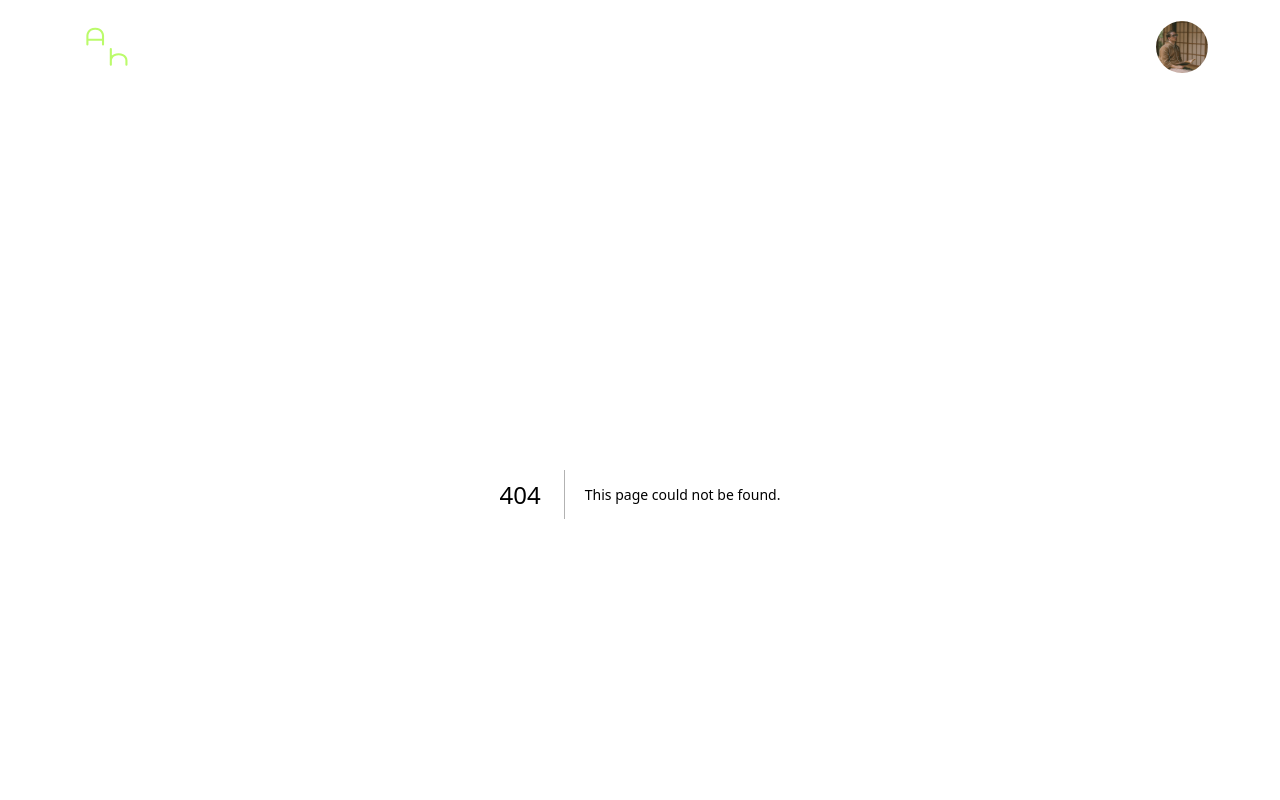
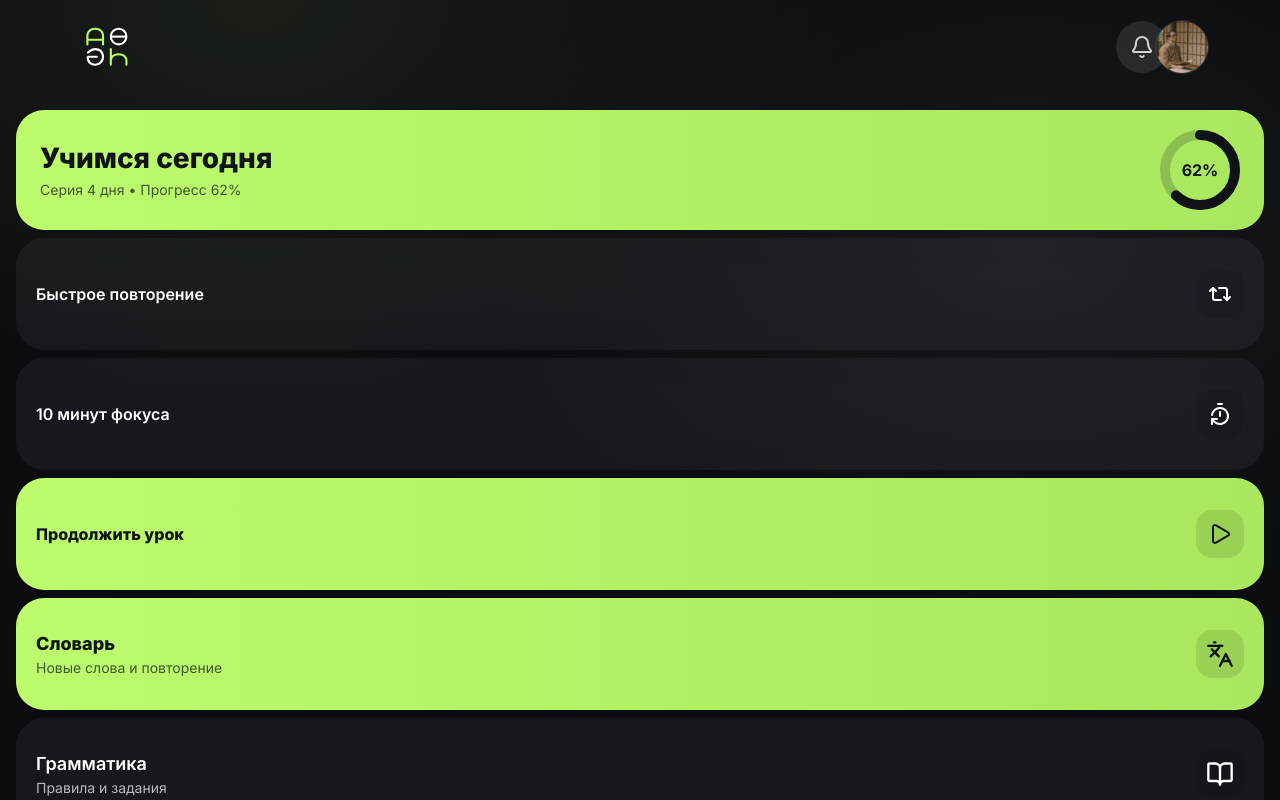
Before and after one commit to renat2006/tat-bu-2025-frontend, a Next.js app: page /learn in a window 1280 px wide. Before the commit this address had no page. Shown: the top 800 px of the page. Built offline with nearby package versions, Linux system fonts and the light colour scheme.

Commit message:
feat(main): upgraded styles

```diff
--- /dev/null
+++ b/src/app/learn/page.tsx
@@ -0,0 +1,179 @@
+import Tile from '@/components/ui/Tile'
+import {
+  BookOpen,
+  Brain,
+  Languages,
+  Target,
+  Play,
+  Repeat2,
+  TimerReset,
+} from 'lucide-react'
+
+export default function LearnPage() {
+  const categories = [
+    {
+      title: 'Словарь',
+      icon: <Languages className="w-7 h-7" />,
+      desc: 'Новые слова и повторение',
+      href: '/learn/vocab',
+      variant: 'brand' as const,
+    },
+    {
+      title: 'Грамматика',
+      icon: <BookOpen className="w-7 h-7" />,
+      desc: 'Правила и задания',
+      href: '/learn/grammar',
+      variant: 'glass' as const,
+    },
+    {
+      title: 'Практика',
+      icon: <Brain className="w-7 h-7" />,
+      desc: 'Диалоги и аудио',
+      href: '/learn/practice',
+      variant: 'brand' as const,
+    },
+    {
+      title: 'Цели',
+      icon: <Target className="w-7 h-7" />,
+      desc: 'Ежедневные челленджи',
+      href: '/learn/goals',
+      variant: 'glass' as const,
+    },
+  ]
+
+  const quick = [
+    {
+      title: 'Быстрое повторение',
+      icon: <Repeat2 className="w-6 h-6" />,
+      href: '/learn/review',
+      variant: 'glass' as const,
+    },
+    {
+      title: '10 минут фокуса',
+      icon: <TimerReset className="w-6 h-6" />,
+      href: '/learn/focus10',
+      variant: 'glass' as const,
+    },
+    {
+      title: 'Продолжить урок',
+      icon: <Play className="w-6 h-6" />,
+      href: '/learn/continue',
+      variant: 'brand' as const,
+    },
+  ]
+
+  const progress = 62
+  const circumference = 2 * Math.PI * 28
+  const dash = `${(progress / 100) * circumference} ${circumference}`
+
+  return (
+    <main className="min-h-screen pb-24 pt-4 px-4">
+      <div className="grid grid-cols-2 gap-2">
+        {/* Hero banner simplified */}
+        <Tile
+          size="rect"
+          variant="brand"
+          className="!p-6 h-[120px] col-span-2"
+          href="/learn/continue"
+        >
+          <div className="flex w-full items-center justify-between gap-4 flex-nowrap">
+            <div className="min-w-0">
+              <h1 className="text-[28px] font-extrabold leading-tight truncate">
+                Учимся сегодня
+              </h1>
+              <p className="text-ink/70 text-sm mt-1 truncate">
+                Серия 4 дня • Прогресс {progress}%
+              </p>
+            </div>
+            <div className="relative w-20 h-20 shrink-0">
+              <svg className="w-20 h-20 -rotate-90" viewBox="0 0 64 64">
+                <circle
+                  cx="32"
+                  cy="32"
+                  r="28"
+                  className="text-ink/20"
+                  strokeWidth="8"
+                  stroke="currentColor"
+                  fill="none"
+                />
+                <circle
+                  cx="32"
+                  cy="32"
+                  r="28"
+                  className="text-ink"
+                  strokeWidth="8"
+                  strokeDasharray={dash}
+                  strokeLinecap="round"
+                  stroke="currentColor"
+                  fill="none"
+                />
+              </svg>
+              <div className="absolute inset-0 flex items-center justify-center">
+                <span className="text-ink font-bold">{progress}%</span>
+              </div>
+            </div>
+          </div>
+        </Tile>
+
+        {quick.map((q) => (
+          <Tile
+            key={q.title}
+            size="rect"
+            variant={q.variant}
+            right={
+              <div className="w-12 h-12 rounded-2xl bg-black/10 flex items-center justify-center">
+                {q.icon}
+              </div>
+            }
+            href={q.href}
+          >
+            <p
+              className={
+                q.variant === 'brand'
+                  ? 'font-extrabold text-ink'
+                  : 'font-semibold text-white'
+              }
+            >
+              {q.title}
+            </p>
+          </Tile>
+        ))}
+
+        {categories.map((c) => (
+          <Tile
+            key={c.title}
+            size="rect"
+            variant={c.variant}
+            right={
+              <div className="w-12 h-12 rounded-2xl bg-black/10 flex items-center justify-center">
+                {c.icon}
+              </div>
+            }
+            href={c.href}
+          >
+            <div>
+              <p
+                className={
+                  c.variant === 'brand'
+                    ? 'text-lg font-extrabold text-ink'
+                    : 'text-lg font-semibold text-white'
+                }
+              >
+                {c.title}
+              </p>
+              <p
+                className={
+                  c.variant === 'brand'
+                    ? 'text-ink/70 text-sm'
+                    : 'text-white/70 text-sm'
+                }
+              >
+                {c.desc}
+              </p>
+            </div>
+          </Tile>
+        ))}
+      </div>
+    </main>
+  )
+}
--- a/src/components/appbar/BottomNav.tsx
+++ b/src/components/appbar/BottomNav.tsx
@@ -4,16 +4,16 @@ import Link from 'next/link'
 import { usePathname } from 'next/navigation'
 import clsx from 'clsx'
 
-const navItems = [
-  { id: 'home', href: '/', icon: Home },
-  { id: 'albums', href: '/gallery', icon: Images },
-  { id: 'search', href: '#', icon: Camera, emphasized: true },
-  { id: 'learn', href: '#', icon: BookOpen },
-  { id: 'profile', href: '/profile', icon: User },
-]
-
 export default function AppBar() {
   const pathname = usePathname() || '/'
+
+  const navItems = [
+    { id: 'home', href: '/', icon: Home },
+    { id: 'albums', href: '/gallery', icon: Images },
+    { id: 'search', href: '#', icon: Camera, emphasized: true },
+    { id: 'learn', href: '/learn', icon: BookOpen },
+    { id: 'profile', href: '/profile', icon: User },
+  ] as const
 
   return (
     <nav className="fixed bottom-4 left-0 right-0 z-50 md:hidden">
@@ -42,6 +42,7 @@ export default function AppBar() {
                   href={item.href}
                   className={clsx(
                     'flex items-center justify-center rounded-full',
+                    // @ts-expect-error custom style
                     item.emphasized
                       ? 'h-18 w-18 -mt-18 ring-1 ring-white/20 bg-white'
                       : 'h-12 w-12',
@@ -49,12 +50,14 @@ export default function AppBar() {
                 >
                   <item.icon
                     className={clsx(
+                      // @ts-expect-error custom style
                       item.emphasized
                         ? 'h-[30px] w-[30px]'
                         : 'h-[26px] w-[26px]',
                       isActive
                         ? '[color:var(--color-brand-green)]'
-                        : item.emphasized
+                        : // @ts-expect-error custom style
+                          item.emphasized
                           ? 'text-black/80'
                           : 'text-white/80',
                     )}
--- a/src/components/dashboard/Greeting.tsx
+++ b/src/components/dashboard/Greeting.tsx
@@ -2,30 +2,27 @@
 
 import { useUserStore } from '@/stores/userStore'
 import Tile from '@/components/ui/Tile'
-import Image from 'next/image'
+import Link from 'next/link'
+import { ChevronsRight } from 'lucide-react'
 
 export function Greeting() {
   const user = useUserStore((state) => state.user)
 
   return (
-    <Tile size="wide" variant="brand" className="!p-5">
-      <div className="flex items-center justify-between w-full">
-        <div>
-          <h1 className="text-[28px] leading-none font-extrabold">
-            Привет, {user.name}!
-          </h1>
-          <p className="text-ink/70 mt-2">Готов продолжить обучение сегодня?</p>
-        </div>
-        <div className="flex items-center gap-3">
-          <div className="w-14 h-14 rounded-full overflow-hidden ring-4 ring-black/10">
-            <Image
-              src={user.avatar}
-              alt={user.name}
-              width={56}
-              height={56}
-              className="object-cover"
-            />
-          </div>
+    <Tile size="wide" variant="brand" className="!p-6">
+      <div className="w-full">
+        <h1 className="text-[30px] leading-none font-extrabold">
+          Привет, {user.name}!
+        </h1>
+        <p className="text-ink/70 mt-2">Готов продолжить обучение сегодня?</p>
+        <div className="mt-4">
+          <Link
+            href="/learn/continue"
+            className="inline-flex items-center gap-2 h-11 px-5 rounded-full bg-ink text-brandGreen font-bold"
+          >
+            <span>Продолжить</span>
+            <ChevronsRight className="w-6 h-6" />
+          </Link>
         </div>
       </div>
     </Tile>
--- a/src/components/ui/Tile.tsx
+++ b/src/components/ui/Tile.tsx
@@ -1,4 +1,5 @@
 import clsx from 'clsx'
+import Link from 'next/link'
 import { ReactNode } from 'react'
 
 type TileVariant = 'brand' | 'glass'
@@ -9,6 +10,7 @@ type TileProps = {
   variant?: TileVariant
   size?: 'square' | 'wide' | 'rect'
   right?: ReactNode
+  href?: string
 }
 
 export default function Tile({
@@ -17,6 +19,7 @@ export default function Tile({
   variant = 'brand',
   size = 'square',
   right,
+  href,
 }: TileProps) {
   const base = 'relative rounded-[28px] overflow-hidden'
   const bg =
@@ -31,18 +34,26 @@ export default function Tile({
         ? 'col-span-2 h-[112px]'
         : 'aspect-square'
 
-  return (
-    <div className={clsx(base, bg, pad, sizing, className)}>
+  const inner = (
     <div
       className={clsx(
         'tile-inner h-full w-full flex items-center justify-between',
       )}
     >
       <div className="flex-1 min-w-0">{children}</div>
-        {right && (
-          <div className="pl-5 shrink-0 flex items-center">{right}</div>
-        )}
-      </div>
+      {right && <div className="pl-5 shrink-0 flex items-center">{right}</div>}
     </div>
   )
+
+  const classes = clsx(base, bg, pad, sizing, className)
+
+  if (href) {
+    return (
+      <Link href={href} className={classes}>
+        {inner}
+      </Link>
+    )
   }
+
+  return <div className={classes}>{inner}</div>
+}
```
Lines whose indentation alone changed are shown as unchanged.
